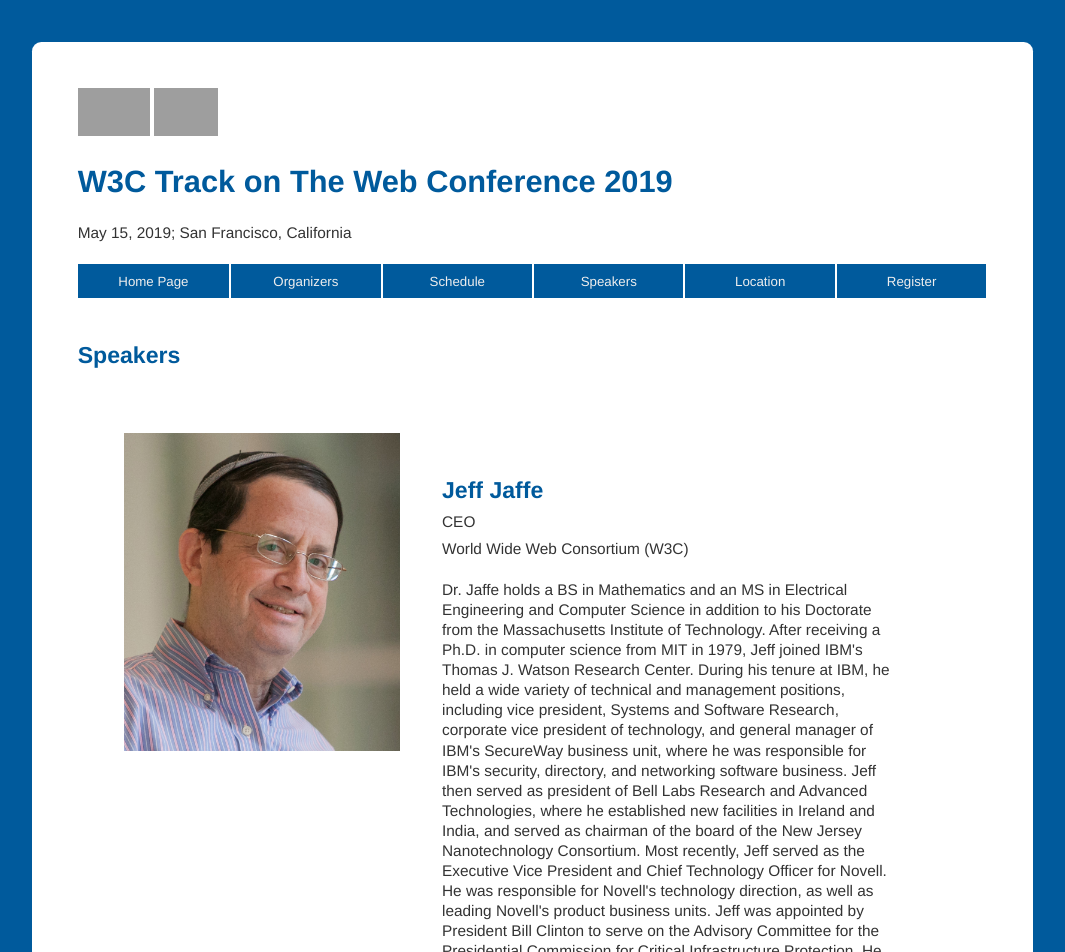
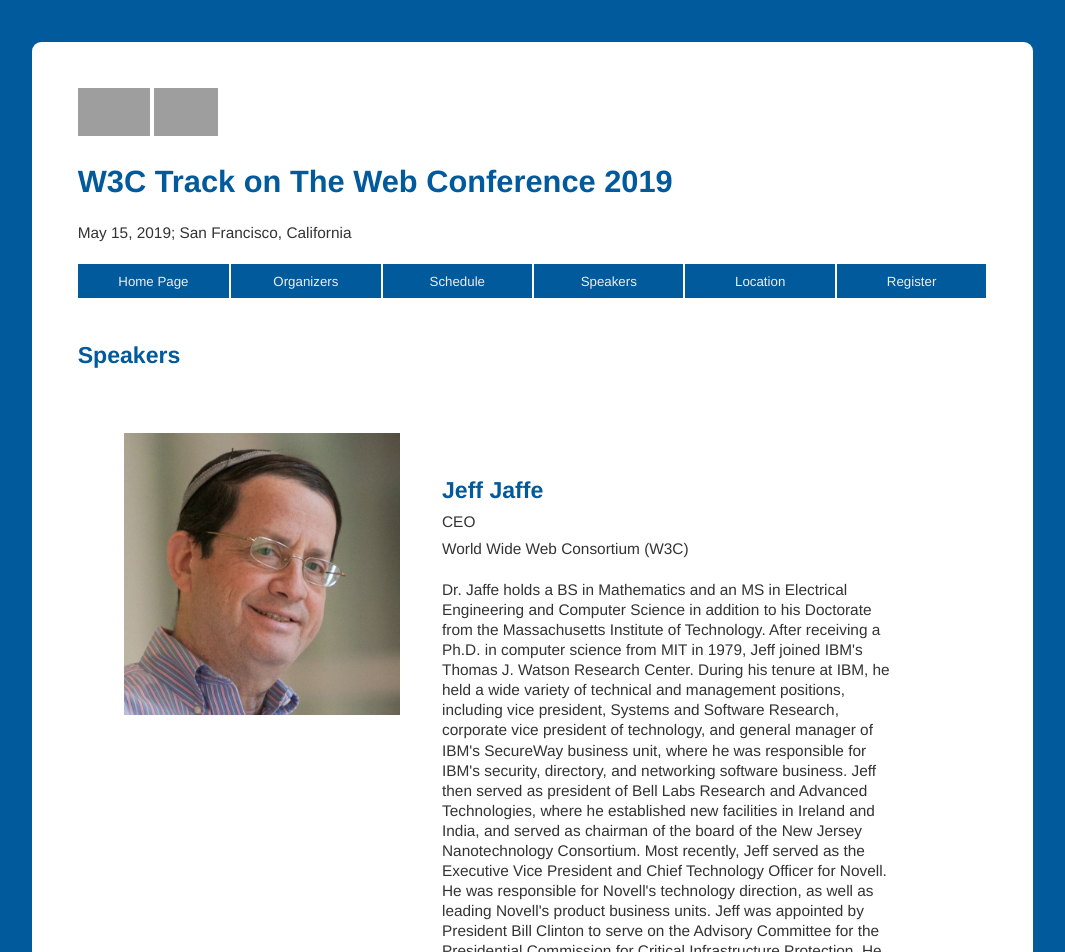
Before and after one commit to w3c/w3c-track-2019, a Jekyll site: the page built from speakers.md, in a window 1280 px wide. Shown: the top 952 px of the page, without its empty margins (108-1173 px from the left). Built offline with Jekyll 4.4.1, drawn with Linux system fonts in a browser that asks for light colours; our own code applies the rules of GitHub Pages for plain Markdown files; grey boxes are pictures that could not be loaded.

Commit message:
Update speakers.md

```diff
--- a/speakers.md
+++ b/speakers.md
@@ -10,7 +10,7 @@ layout: home
 			<div class="col-1">
 				<div class="profile-picture">
 					<picture>
-						<img alt="Jeff Jaffe" src="assets/images/Jeff-Jaffe.jpg">
+						<img alt="Jeff Jaffe" src="assets/images/jeff-jaffe2.JPG">
 					</picture>
 				</div>
 			</div>
@@ -39,7 +39,7 @@ layout: home
 			<div class="col-1">
 				<div class="profile-picture">
 					<picture>
-						<img alt="Arnar Birgission" src="assets/images/Arnar-Birgission.jpg">
+						<img alt="Arnar Birgission" src="assets/images/Arnar-Birgission.JPG">
 					</picture>
 				</div>
 			</div>
@@ -104,7 +104,7 @@ In this talk we'll do an overview of the API and its companion FIDO specificatio
 			<div class="col-1">
 				<div class="profile-picture">
 					<picture>
-						<img alt="Andrew Shikiar" src="assets/images/Andrew-Shikiar.jpg">
+						<img alt="Andrew Shikiar" src="assets/images/Andrew-Shikiar.JPG">
 					</picture>
 				</div>
 			</div>
```
